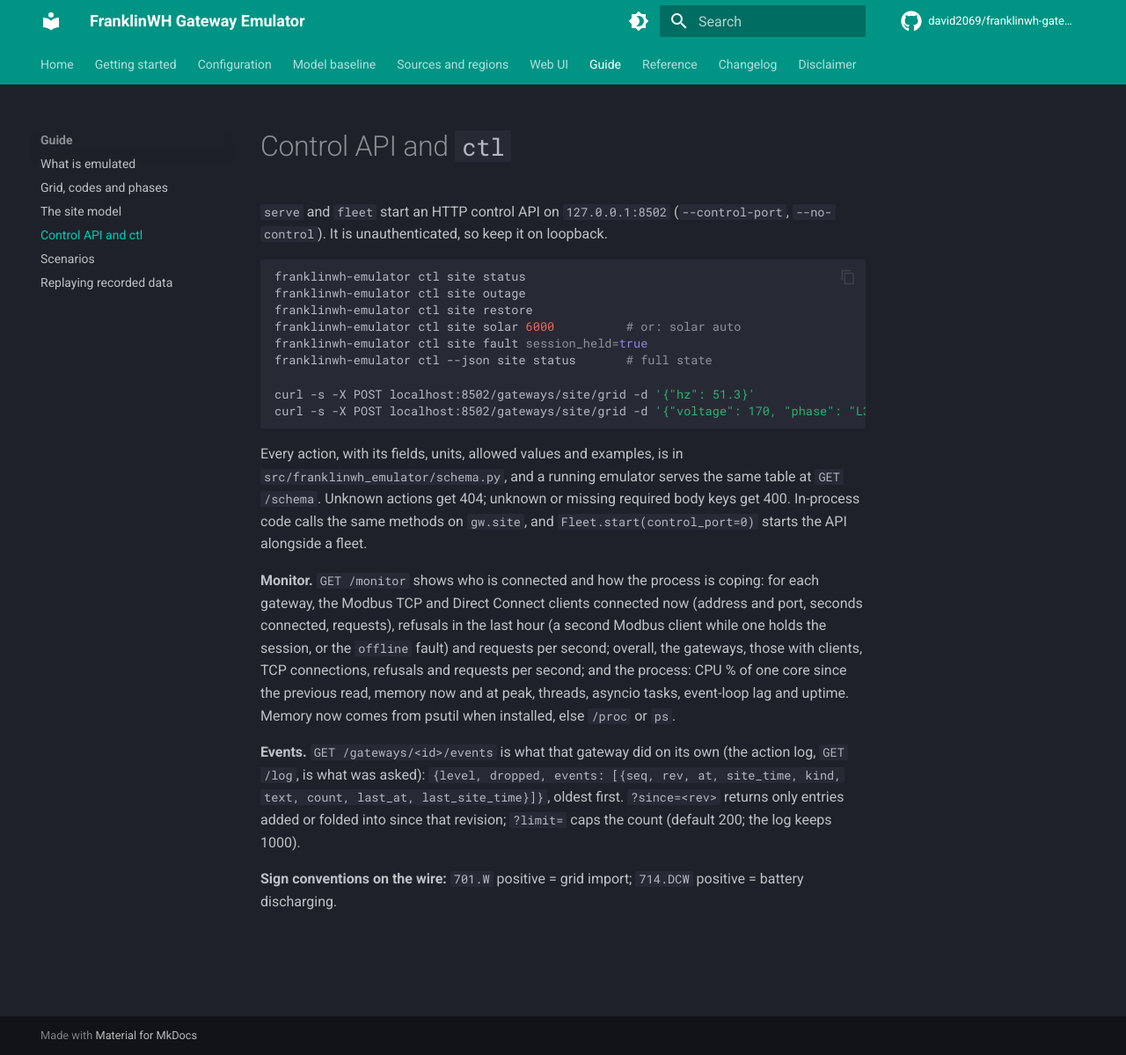
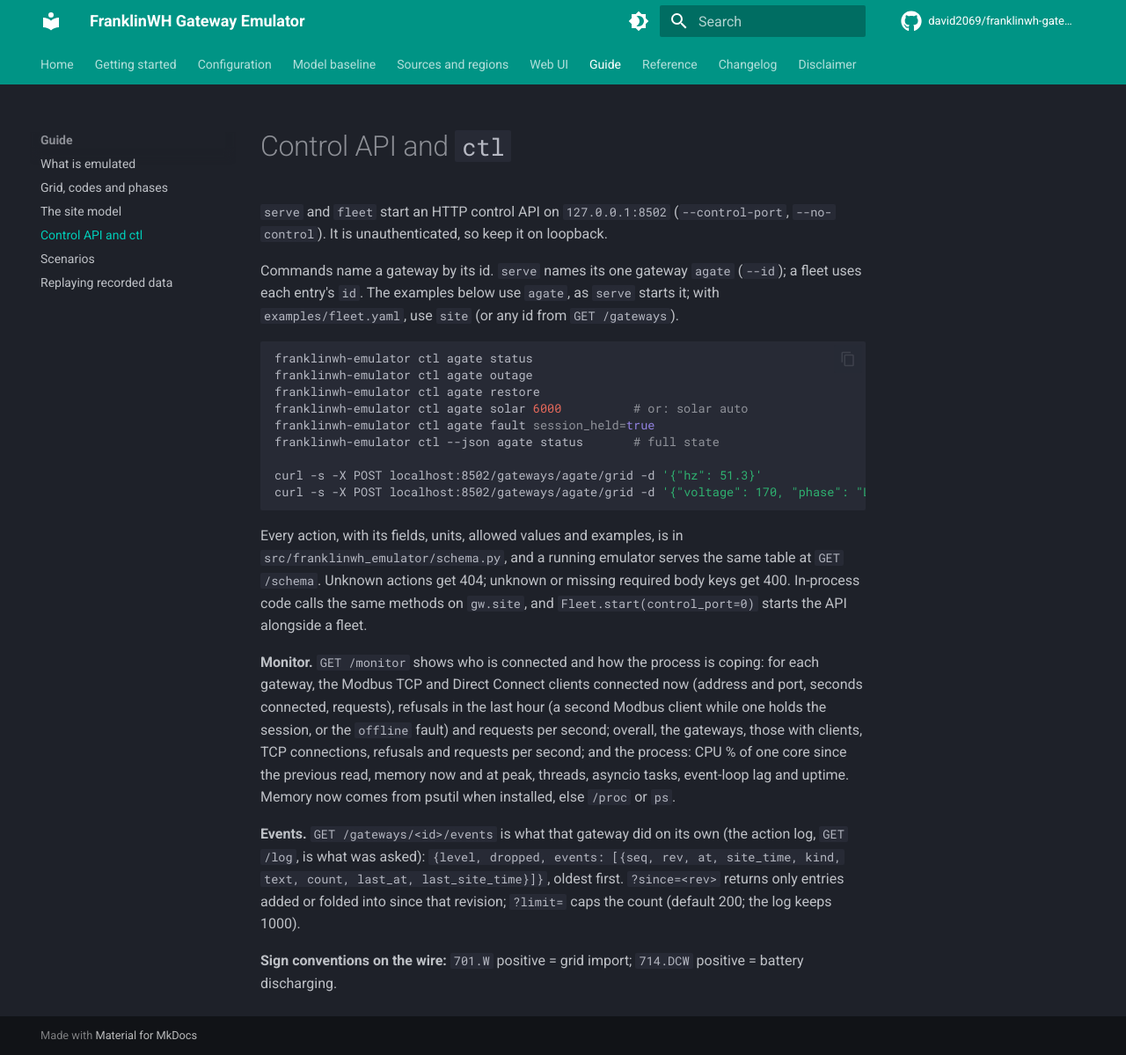
Before and after one commit to david2069/franklinwh-gateway-emulator, an MkDocs documentation site: the page built from docs/control-api.md, in a window 1280 px wide and 1199 px high. Shown: the whole window at 88% size. Built offline with MkDocs 1.6.1 and Material for MkDocs 9.7.7, drawn with Linux system fonts in a browser that asks for light colours; comment, search, counter and statistics services are not loaded.

Commit message:
Control API examples use serve's gateway id (#165) (#199)
Docs: the Control API page's `ctl` and `curl` examples use `agate`, the gateway `serve` starts (`--id`), and say to use `site` with examples/fleet.yaml; they failed with `serve` (#165).

Results: tests/results/2026-11-01_165_docs_ctl_examples.txt

Refs #165


Claude-Session: https://claude.ai/code/session_011w1uMEKiYvQ2MFnwbrKSQd

Co-authored-by: david2069 <david2069@users.noreply.github.com>
Co-authored-by: Claude Opus 5.5 <noreply@anthropic.com>

````diff
--- a/docs/control-api.md
+++ b/docs/control-api.md
@@ -3,16 +3,20 @@
 `serve` and `fleet` start an HTTP control API on `127.0.0.1:8502` (`--control-port`,
 `--no-control`). It is unauthenticated, so keep it on loopback.
 
+Commands name a gateway by its id. `serve` names its one gateway `agate` (`--id`); a fleet uses
+each entry's `id`. The examples below use `agate`, as `serve` starts it; with
+`examples/fleet.yaml`, use `site` (or any id from `GET /gateways`).
+
 ```bash
-franklinwh-emulator ctl site status
-franklinwh-emulator ctl site outage
-franklinwh-emulator ctl site restore
-franklinwh-emulator ctl site solar 6000          # or: solar auto
-franklinwh-emulator ctl site fault session_held=true
-franklinwh-emulator ctl --json site status       # full state
+franklinwh-emulator ctl agate status
+franklinwh-emulator ctl agate outage
+franklinwh-emulator ctl agate restore
+franklinwh-emulator ctl agate solar 6000          # or: solar auto
+franklinwh-emulator ctl agate fault session_held=true
+franklinwh-emulator ctl --json agate status       # full state
 
-curl -s -X POST localhost:8502/gateways/site/grid -d '{"hz": 51.3}'
-curl -s -X POST localhost:8502/gateways/site/grid -d '{"voltage": 170, "phase": "L3"}'
+curl -s -X POST localhost:8502/gateways/agate/grid -d '{"hz": 51.3}'
+curl -s -X POST localhost:8502/gateways/agate/grid -d '{"voltage": 170, "phase": "L3"}'
 ```
 
 Every action, with its fields, units, allowed values and examples, is in
````
Also changed, not shown: CHANGELOG.md (+1 -0 lines), 2 other files.
